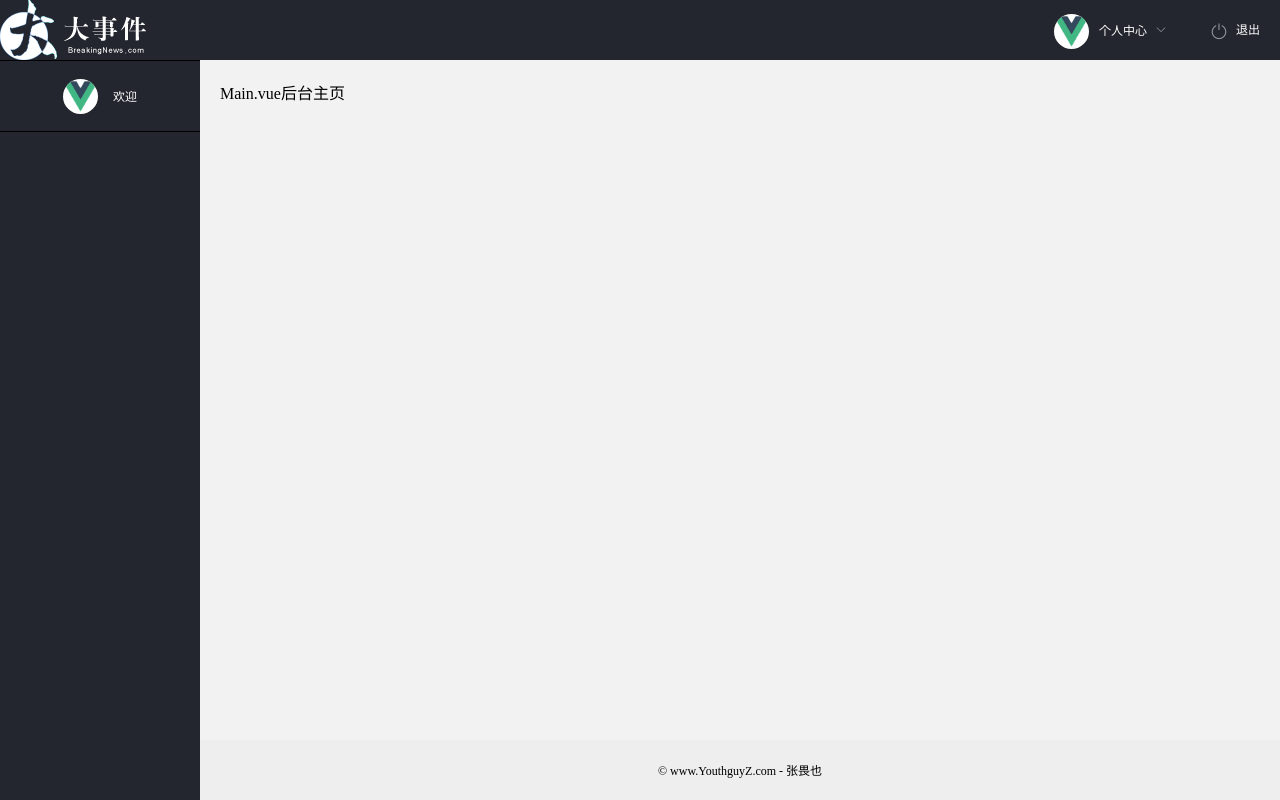
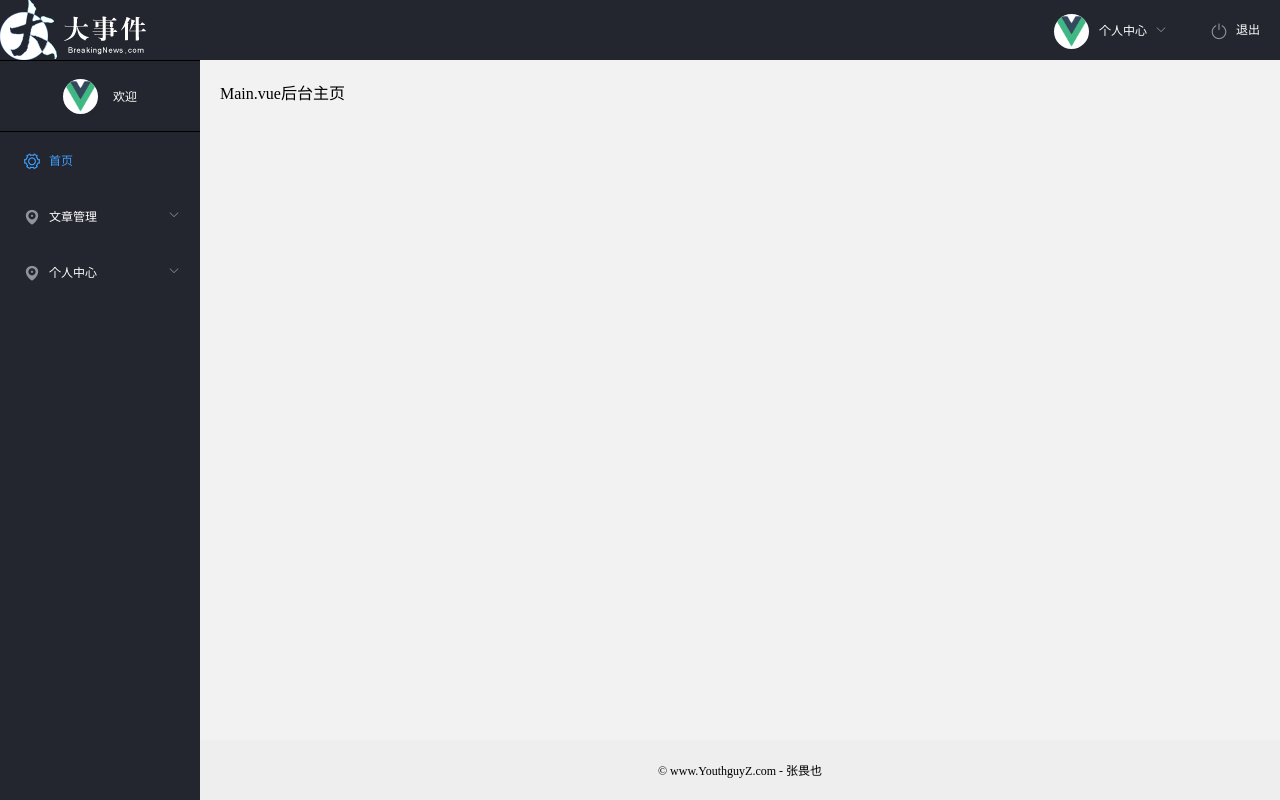
Before and after one commit to YouthguyZ/Event, a Vue app: page /#/ in a window 1280 px wide. Built offline with nearby package versions, Linux system fonts and the light colour scheme; no server answers.

Commit message:
rocket: 基本左侧菜单栏结构搭建

```diff
--- a/src/views/Main/Main.vue
+++ b/src/views/Main/Main.vue
@@ -35,6 +35,44 @@
           <img v-else src="../../assets/logo.png" alt="" />
           <span>欢迎 {{userInfo.nickname||userInfo.username}}</span>
         </div>
+        <!-- 左侧菜单栏 -->
+        <!--
+          @open="handleOpen"
+          @close="handleClose"
+         -->
+        <el-menu
+          default-active="1"
+          class="el-menu-vertical-demo"
+          background-color="#23262E"
+          text-color="#fff"
+          active-text-color="#409EFF"
+          unique-opened
+          >
+          <el-menu-item index="1">
+            <i class="el-icon-setting"></i>
+            <span slot="title">首页</span>
+          </el-menu-item>
+          <el-submenu index="2">
+            <template slot="title">
+              <i class="el-icon-location"></i>
+              <span>文章管理</span>
+            </template>
+              <el-menu-item index="2-1">
+                <i class="el-icon-setting"></i>
+                文章内容
+              </el-menu-item>
+              <el-menu-item index="2-2"><i class="el-icon-setting"></i>选项2</el-menu-item>
+          </el-submenu>
+          <el-submenu index="3">
+            <template slot="title">
+              <i class="el-icon-location"></i>
+              <span>个人中心</span>
+            </template>
+              <el-menu-item index="3-1"><i class="el-icon-setting"></i>基本资料</el-menu-item>
+              <el-menu-item index="3-2">选项2</el-menu-item>
+              <el-menu-item index="3-3">选项3</el-menu-item>
+          </el-submenu>
+        </el-menu>
       </el-aside>
       <el-container>
         <!-- 页面主体区域 -->
@@ -135,4 +173,12 @@ export default {
     font-size: 12px;
   }
 }
+// 侧边栏菜单的样式
+.el-aside {
+  .el-submenu,
+  .el-menu-item {
+    width: 200px;
+    user-select: none;
+  }
+}
 </style>
```
